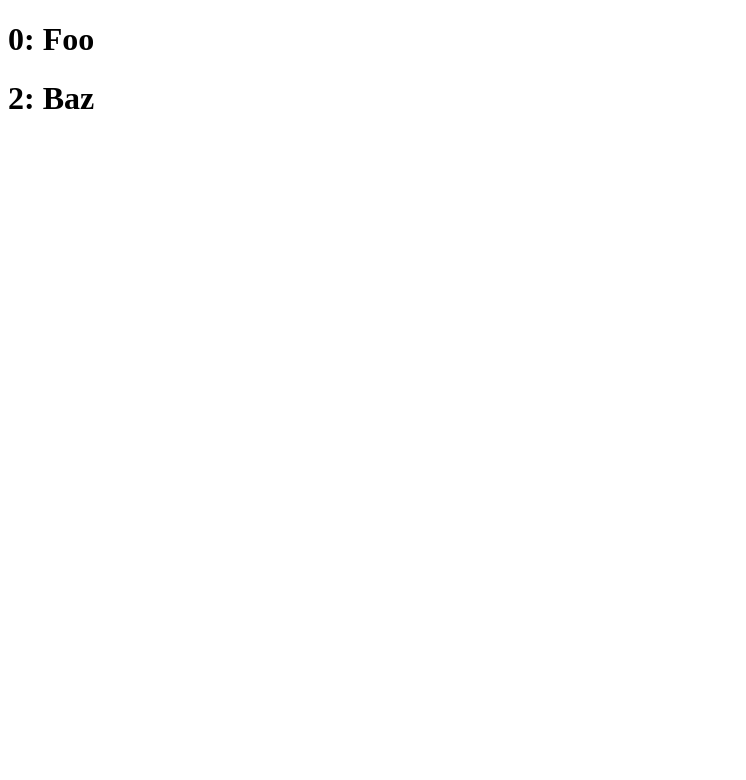
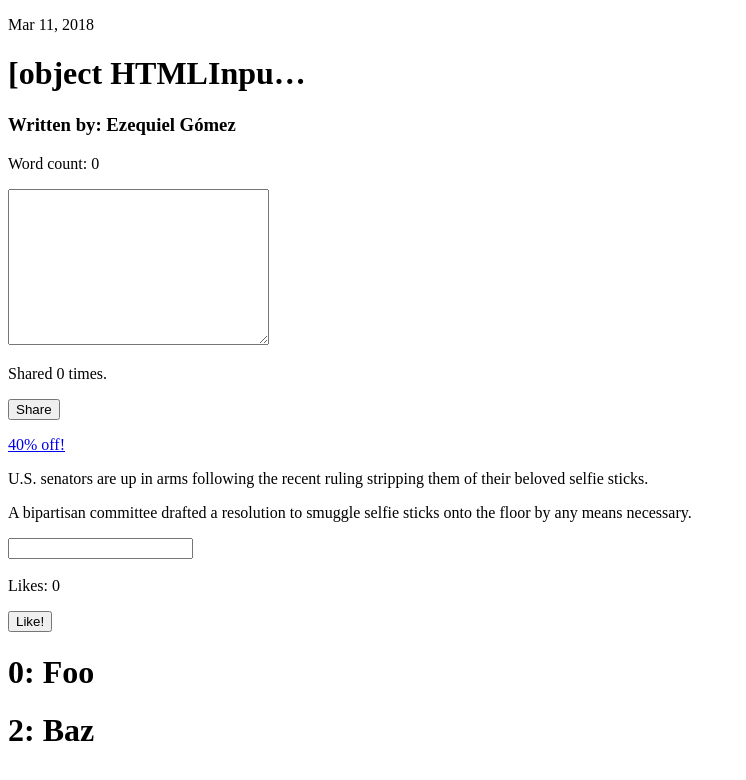
Before and after one commit to EzequielGomezCucchiararo/angular-components, an Angular app: page / in a window 1280 px wide. Shown: the top 780 px of the page, without its empty margins (0-746 px from the left). Built offline with nearby package versions, Linux system fonts and the light colour scheme.

Commit message:
updated, page 186

```diff
--- a/src/app/app.component.html
+++ b/src/app/app.component.html
@@ -1,2 +1,2 @@
-<!-- <app-article></app-article> -->
+<app-article></app-article>
 <article-list></article-list>
--- a/src/app/app.module.ts
+++ b/src/app/app.module.ts
@@ -9,6 +9,7 @@ import { TextEditorComponent } from './article/text-editor/text-editor.component
 import { ClickToRevealDirective } from './directives/click-to-reveal/click-to-reveal.directive';
 import { AdSectionComponent } from './article/ad-section/ad-section.component';
 import { ArticleListComponent } from './article-list/article-list.component';
+import { FeedbackComponent } from './article/feedback/feedback.component';
 
 
 @NgModule({
@@ -20,6 +21,7 @@ import { ArticleListComponent } from './article-list/article-list.component';
     ClickToRevealDirective,
     AdSectionComponent,
     ArticleListComponent,
+    FeedbackComponent,
   ],
   imports: [
     BrowserModule
--- a/src/app/article/article.component.html
+++ b/src/app/article/article.component.html
@@ -11,3 +11,9 @@
     <p>U.S. senators are up in arms following the recent ruling stripping them of their beloved selfie sticks.</p>
     <p>A bipartisan committee drafted a resolution to smuggle selfie sticks onto the floor by any means necessary.</p>
 </ad-section>
+
+<!-- input data binding fixed with event to refresh the view -->
+<input #title (keyup)="0" />
+<h3>{{ title.value }}</h3>
+
+<app-feedback [val]="likes"></app-feedback>
--- a/src/app/article/article.component.ts
+++ b/src/app/article/article.component.ts
@@ -1,22 +1,24 @@
-import { Component, OnInit } from '@angular/core';
+import { Component, OnInit, ViewChild } from '@angular/core';
+import { FeedbackComponent } from './feedback/feedback.component';
 
 @Component({
 	selector: 'app-article',
 	templateUrl: './article.component.html',
 	styleUrls: ['./article.component.scss']
 })
-export class ArticleComponent implements OnInit {
+export class ArticleComponent {
 
 	public currentDate = new Date();
 	public title = `Presidential Candidates Respond to
   Allegations Involving Ability to Dunk`;
 	public shareCount = 0;
 	public wordCount = 0;
+	public likes = 0;
 	public myArray = [1, 2, 3, 4];
 
-  ngOnInit() {
-
-  }
+	// Ahora tenemos acceso al hijo desde el padre:
+	@ViewChild(FeedbackComponent)
+	public feedbackComponent: FeedbackComponent;
 
 	updateWordCount(event: number): void {
 		this.wordCount = event;
@@ -26,4 +28,8 @@ export class ArticleComponent implements OnInit {
 		this.shareCount += 1;
 	}
 
+	like(): void {
+		this.likes += 1;
 	}
+
+}
--- /dev/null
+++ b/src/app/article/feedback/feedback.component.html
@@ -0,0 +1,4 @@
+<p>
+	Likes: {{ val }}
+</p>
+<button (click)="like()">Like!</button>
--- /dev/null
+++ b/src/app/article/feedback/feedback.component.ts
@@ -0,0 +1,31 @@
+/* Referencing a parent component from a child
+component (Por ejemplo, para llamar a uno de sus metodos) */
+
+import { Component, OnInit, Input, Inject, forwardRef } from '@angular/core';
+import { ArticleComponent } from '../article.component';
+
+@Component({
+	selector: 'app-feedback',
+	templateUrl: './feedback.component.html',
+	styleUrls: ['./feedback.component.css']
+})
+export class FeedbackComponent implements OnInit {
+
+	@Input()
+	public val: number = 0;
+
+	// Aqui controlamos que las dependencias funcionen correctamente:
+	// Al existir una dependecia circular: padre llama al hijo y visceversa.
+	constructor(
+		@Inject(forwardRef(() => ArticleComponent))
+		private articleComponent: ArticleComponent
+	) { }
+
+	ngOnInit() {
+	}
+
+	like(): void {
+		this.articleComponent.like();
+	}
+
+}
```
Also changed, not shown: src/app/article/feedback/feedback.component.css (added), 1 other file (tests, documents, lock files or other folders). Lines whose indentation alone changed are shown as unchanged.
